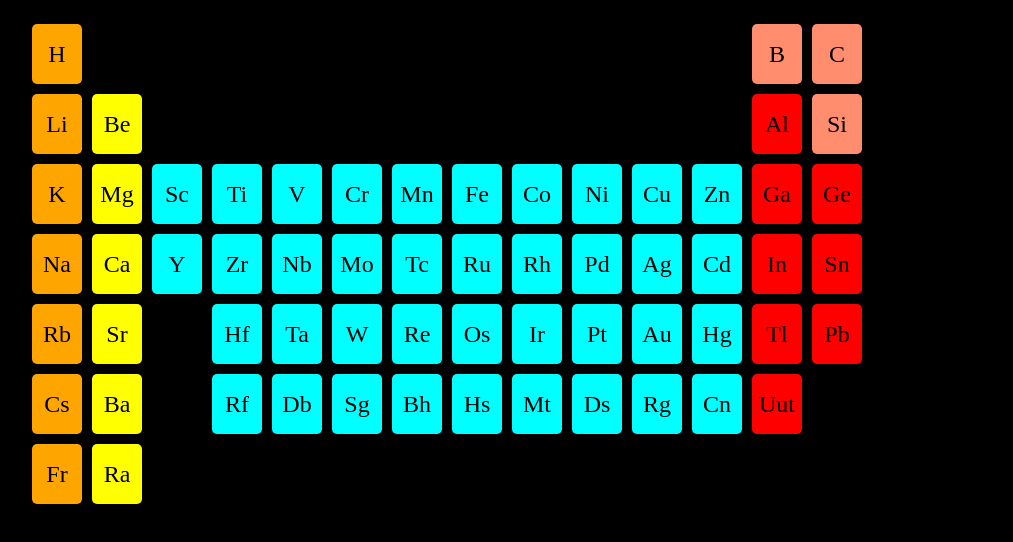
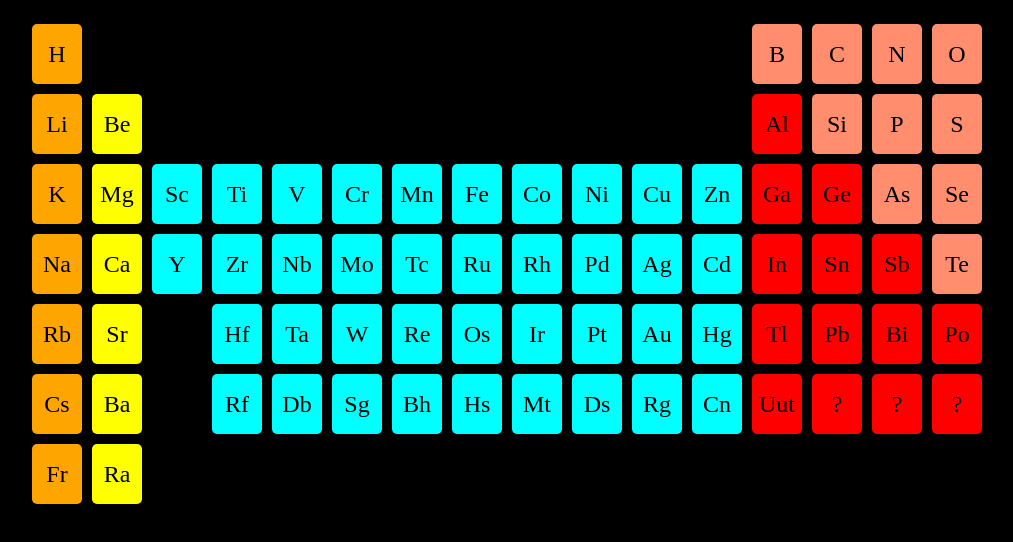
Before and after one commit to rainbough/periodic_table_css, a plain HTML site: page index.html in a window 1280 px wide. Shown: the top 542 px of the page, without its empty margins (16-1029 px from the left). Drawn offline with Linux system fonts and the light colour scheme.

Commit message:
add more elements

```diff
--- a/index.html
+++ b/index.html
@@ -147,10 +147,35 @@
 					<p>Ge</p>
 					<p>Sn</p>
 					<p>Pb</p>
+					<p>?</p>
+				</ul>
+
+			</section>
+			<section class="pm" id="n">
+				<ul>
+					<p id="nm">N</p>
+					<p id="nm">P</p>
+					<p id="nm">As</p>
+					<p>Sb</p>
+					<p>Bi</p>
+					<p>?</p>
 
 				</ul>
 
 			</section>
+			<section class="pm" id="o">
+				<ul>
+					<p id="nm">O</p>
+					<p id="nm">S</p>
+					<p id="nm">Se</p>
+					<p id="nm">Te</p>
+					<p>Po</p>
+					<p>?</p>
+
+				</ul>
+
+			</section>
+
 
 
 
```
